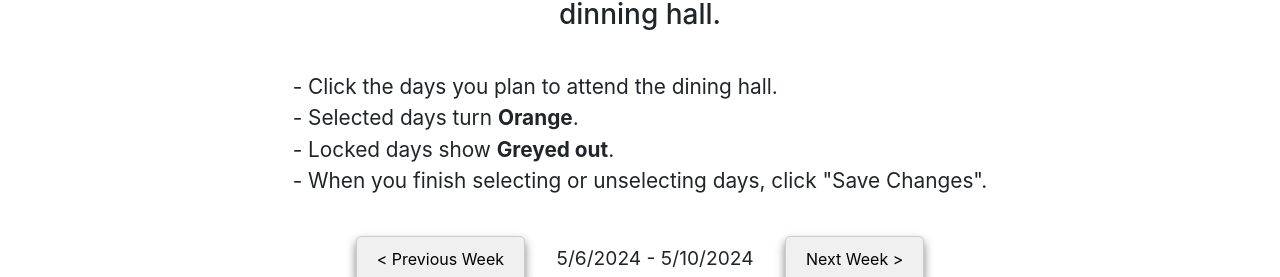
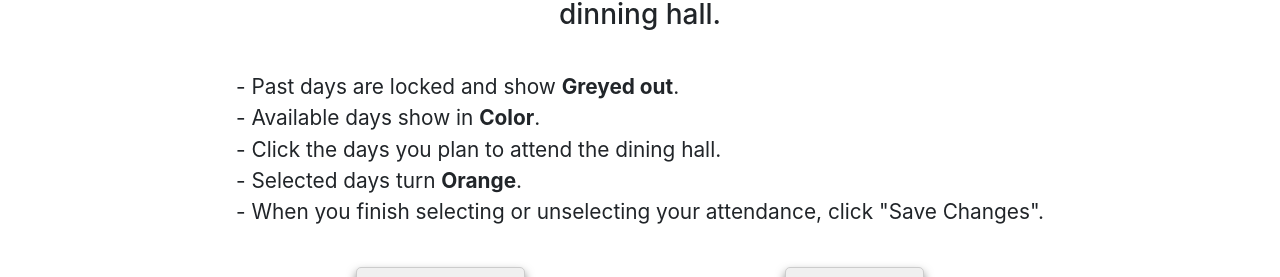
Before and after one commit to HL-LMX/bbclient, a React (Create React App) app: page /bookingbite/booking in a window 1280 px wide. Shown: the part 276-553 px from the top of the page. Built offline with nearby package versions, Linux system fonts and the light colour scheme; no server answers.

Commit message:
ci: Instruction changes

```diff
--- a/src/Booking.js
+++ b/src/Booking.js
@@ -251,10 +251,11 @@ export class Booking extends Component {
             <h3 className="text-center" style={{ margin: '40px' }}>Help us prepare the right amount of food by choosing what days you plan to attend the dinning hall.</h3>
             <div style={{ display: 'flex', justifyContent: 'center', width: '100%' }}>
                 <div style={{ textAlign: 'left', fontSize: '1.3rem' }}>
+                    <div>- Past days are locked and show <b>Greyed out</b>.</div>
+                    <div>- Available days show in <b>Color</b>.</div>
                     <div>- Click the days you plan to attend the dining hall.</div>
                     <div>- Selected days turn <b>Orange</b>.</div>
-                    <div>- Locked days show <b>Greyed out</b>.</div>
-                    <div style={{ marginBottom: '40px' }}>- When you finish selecting or unselecting days, click "Save Changes".</div>
+                    <div style={{ marginBottom: '40px' }}>- When you finish selecting or unselecting your attendance, click "Save Changes".</div>
                 </div>
             </div>
 
```
